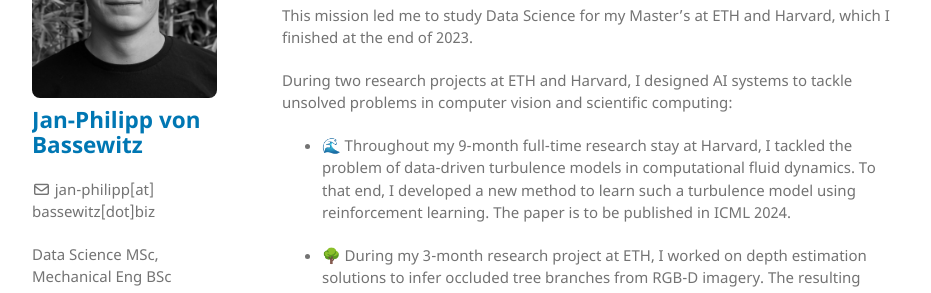
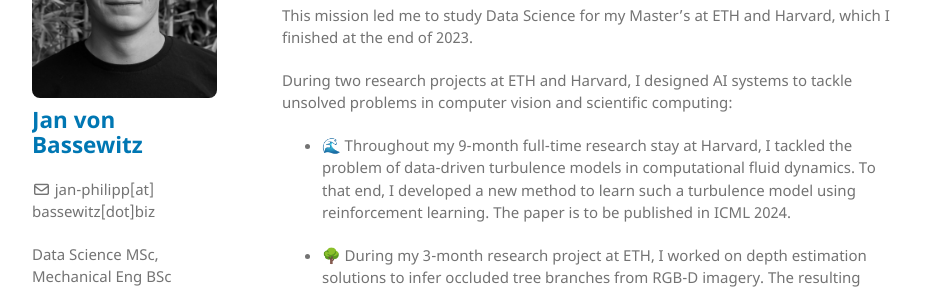
Before and after one commit to vbjan/vbjan.github.io, a Jekyll site: the page built from index.md, in a window 1280 px wide. Shown: the part 197-490 px from the top of the page, without its empty margins (173-1104 px from the left). Built offline with Jekyll 4.4.1, drawn with Linux system fonts in a browser that asks for light colours; our own code applies the rules of GitHub Pages for plain Markdown files.

Commit message:
update name

```diff
--- a/_config.yml
+++ b/_config.yml
@@ -1,4 +1,4 @@
-title: Jan-Philipp von Bassewitz
+title: Jan von Bassewitz
 logo: assets/img/jan_small.jpg
 email: jan-philipp[at]<br>bassewitz[dot]biz
 show_downloads: false
```
